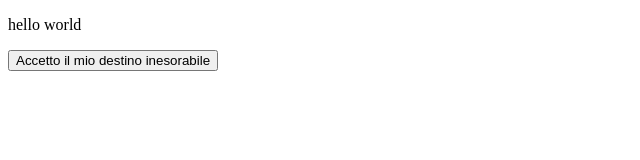
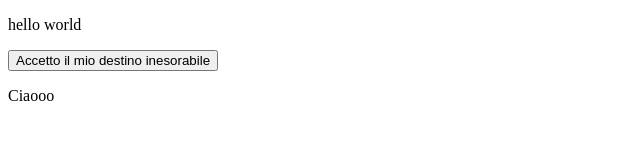
Before and after one commit to ariostus/ariostus.github.io, a plain HTML site: page index.html in a window 1280 px wide. Shown: the full height of the page, 0-640 px from the left. Drawn offline with Linux system fonts and the light colour scheme.

Commit message:
Update index.html

```diff
--- a/index.html
+++ b/index.html
@@ -8,6 +8,7 @@
 <body>
     <p>hello world</p>
     <a href="evgardo/info.html"><button>Accetto il mio destino inesorabile</button></a>
+    <p>Ciaooo</p>
 </body>
 
 
```
